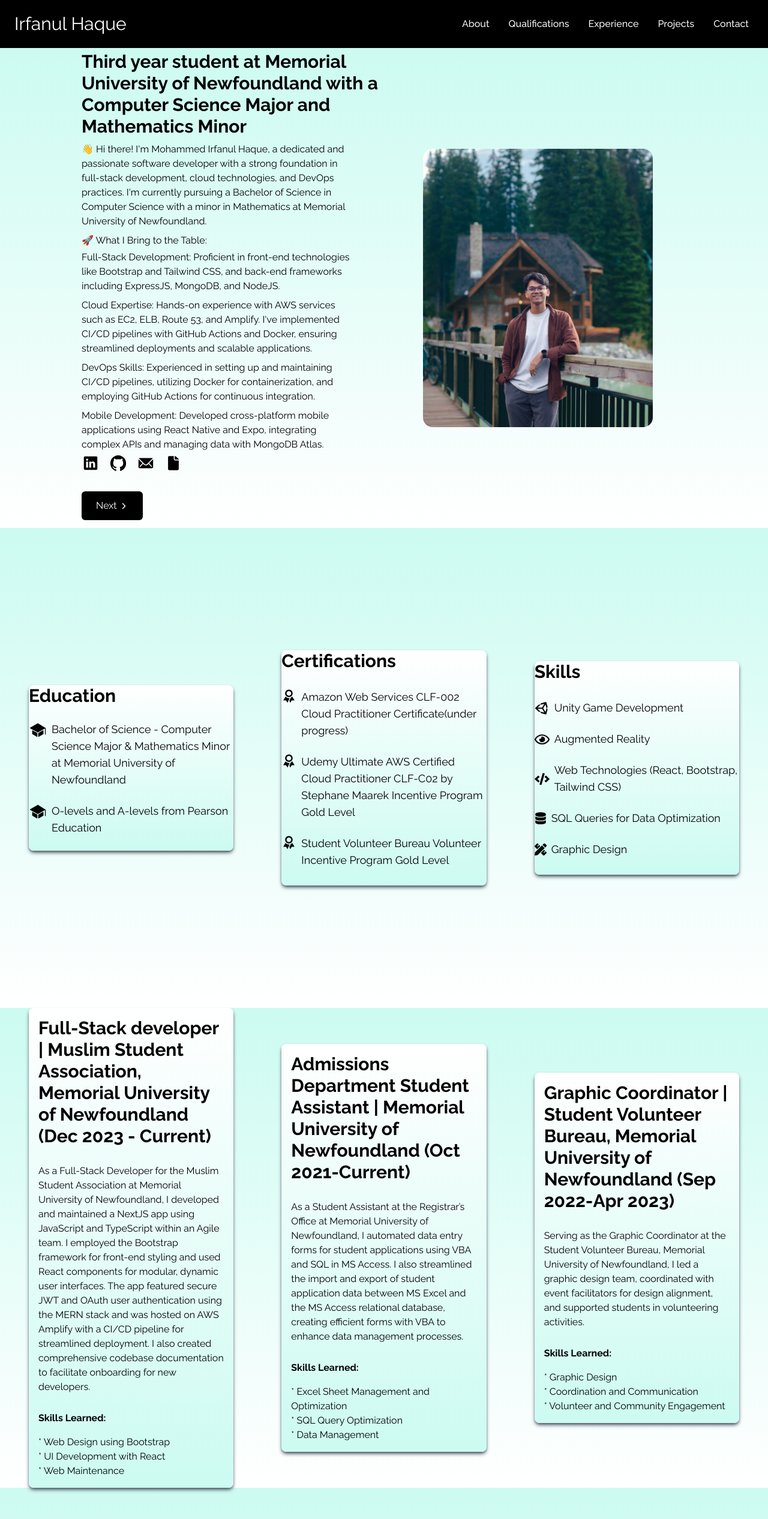
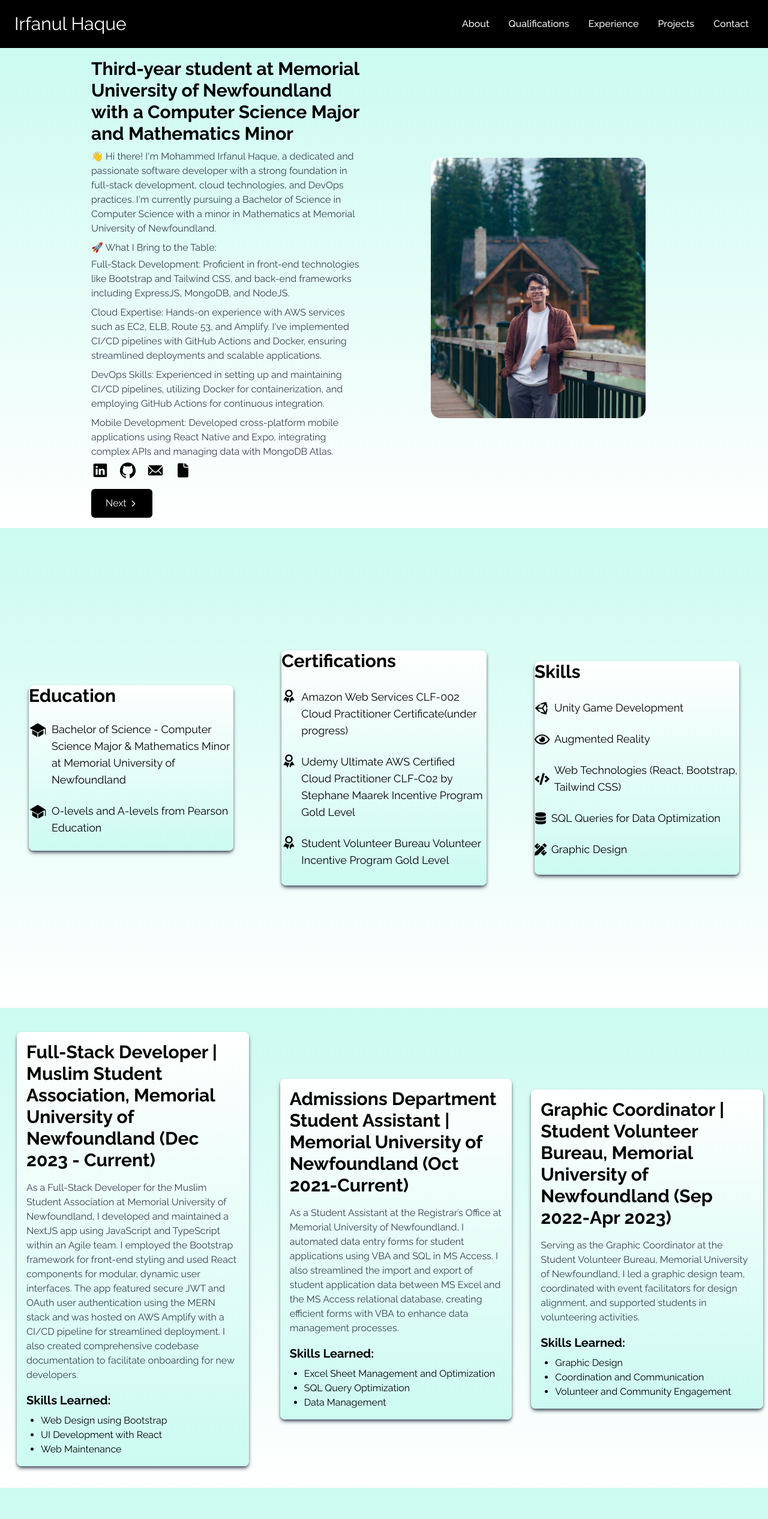
Before and after one commit to Irfanul383/portfolio_website, a React (Create React App) app: page / in a window 1280 px wide. Shown: the top 2532 px of the page at 60% size. Built offline with nearby package versions, Linux system fonts and the light colour scheme.

Commit message:
fixed page overlapping bugs

```diff
--- a/src/components/About.jsx
+++ b/src/components/About.jsx
@@ -12,46 +12,46 @@ const About = () => {
   return (
     <div
       name="About"
-      className="h-screen w-full bg-gradient-to-b from-teal-100 to-white"
+      className="min-h-screen w-full bg-gradient-to-b from-teal-100 to-white flex flex-col justify-center"
     >
-      <div className="max-w-screen-lg mx-auto flex flex-col items-center justify-center h-full px4 md:flex-row">
-        <div className="flex flex-col px-2 justify-center h-full">
-          <h2 className="text-3xl sm:text-3xl font-bold">
-            Third year student at Memorial University of Newfoundland with a
+      <div className="max-w-screen-lg mx-auto flex flex-col items-center justify-center px-4 md:flex-row md:space-x-8">
+        <div className="flex flex-col px-2 py-4 md:py-0 justify-center text-center md:text-left">
+          <h2 className="text-2xl sm:text-3xl font-bold">
+            Third-year student at Memorial University of Newfoundland with a
             Computer Science Major and Mathematics Minor
           </h2>
-          <p className="text-grey-700 py-2 max-w-md">
+          <p className="text-gray-700 py-2 max-w-md">
             👋 Hi there! I'm Mohammed Irfanul Haque, a dedicated and passionate
             software developer with a strong foundation in full-stack
             development, cloud technologies, and DevOps practices. I'm currently
             pursuing a Bachelor of Science in Computer Science with a minor in
             Mathematics at Memorial University of Newfoundland.
           </p>
-          <p className="text-grey-700  max-w-md">
+          <p className="text-gray-700 max-w-md">
             🚀 What I Bring to the Table:
           </p>
-          <p className="text-grey-700 py-1 max-w-md">
+          <p className="text-gray-700 py-1 max-w-md">
             Full-Stack Development: Proficient in front-end technologies like
             Bootstrap and Tailwind CSS, and back-end frameworks including
-            ExpressJS, MongoDB, and NodeJS.{" "}
+            ExpressJS, MongoDB, and NodeJS.
           </p>
-          <p className="text-grey-700 py-1 max-w-md">
+          <p className="text-gray-700 py-1 max-w-md">
             Cloud Expertise: Hands-on experience with AWS services such as EC2,
             ELB, Route 53, and Amplify. I've implemented CI/CD pipelines with
             GitHub Actions and Docker, ensuring streamlined deployments and
             scalable applications.
           </p>
-          <p className="text-grey-700 py-1 max-w-md">
+          <p className="text-gray-700 py-1 max-w-md">
             DevOps Skills: Experienced in setting up and maintaining CI/CD
             pipelines, utilizing Docker for containerization, and employing
             GitHub Actions for continuous integration.
           </p>
-          <p className="text-grey-700 py-1 max-w-md">
+          <p className="text-gray-700 py-1 max-w-md">
             Mobile Development: Developed cross-platform mobile applications
             using React Native and Expo, integrating complex APIs and managing
             data with MongoDB Atlas.
           </p>
-          <div className="flex space-x-4">
+          <div className="flex space-x-4 justify-center md:justify-start">
             {/* LinkedIn */}
             <a
               href="https://www.linkedin.com/in/irfanh383/"
@@ -62,7 +62,6 @@ const About = () => {
                 size={30}
                 className="text-black hover:text-teal-600 cursor-pointer"
               />
-              <span className="text-gray-700 font-bold ml-1"></span>
             </a>
 
             {/* GitHub */}
@@ -75,7 +74,6 @@ const About = () => {
                 size={30}
                 className="text-black hover:text-teal-600 cursor-pointer"
               />
-              <span className="text-gray-700 font-bold ml-1"></span>
             </a>
 
             {/* Email */}
@@ -84,7 +82,6 @@ const About = () => {
                 size={30}
                 className="text-black hover:text-teal-600 cursor-pointer"
               />
-              <span className="text-gray-700 font-bold ml-1"></span>
             </a>
 
             {/* Resume PDF */}
@@ -97,11 +94,10 @@ const About = () => {
                 size={30}
                 className="text-black hover:text-teal-600 cursor-pointer"
               />
-              <span className="text-gray-700 font-bold ml-1"></span>
             </a>
           </div>
-          <div>
-            <button className="group w-fit px-6 py-3 my-2 flex items-center rounded-md bg-black text-white cursor-pointer">
+          <div className="mt-4">
+            <button className="group w-fit px-6 py-3 flex items-center rounded-md bg-black text-white cursor-pointer">
               Next
               <span className="group-hover:rotate-90 duration-200">
                 <IoIosArrowForward size={15} className="ml-1" />
--- a/src/components/Experience.jsx
+++ b/src/components/Experience.jsx
@@ -4,16 +4,16 @@ const Experience = () => {
   return (
     <div
       name="Experience"
-      className="w-full bg-gradient-to-b from-teal-100 to-white md:h-screen mt-5 mb-5 md:mt-0 md:mb-0"
+      className="w-full bg-gradient-to-b from-teal-100 to-white py-10 md:h-screen  mt-5 mb-5 md:mt-0 md:mb-0"
     >
-      <div className="max-w-screen-2xl mx-auto flex flex-col items-center justify-center h-full px-2 md:flex-row md:space-y-0 space-y-10">
+      <div className="max-w-screen-2xl mx-auto flex flex-col items-center justify-center px-2 space-y-10 md:space-y-0 md:space-x-8 md:flex-row">
         {/* Experience Section 1 */}
-        <div className="Experience-section bg-gradient-to-b from-white to-teal-100 mx-10 shadow-md shadow-gray-600 rounded-lg duration-200  md:w-1/3">
-          <h2 className="text-2xl m-4 sm:text-3xl font-bold">
-            Full-Stack developer | Muslim Student Association, Memorial
+        <div className="Experience-section bg-gradient-to-b from-white to-teal-100 shadow-md shadow-gray-600 rounded-lg duration-200 w-full md:w-1/3 mx-5 p-4">
+          <h2 className="text-2xl sm:text-3xl font-bold mb-4">
+            Full-Stack Developer | Muslim Student Association, Memorial
             University of Newfoundland (Dec 2023 - Current)
           </h2>
-          <div className="m-4 text-grey-700 py-3">
+          <div className="text-gray-700 mb-4">
             <p>
               As a Full-Stack Developer for the Muslim Student Association at
               Memorial University of Newfoundland, I developed and maintained a
@@ -26,22 +26,22 @@ const Experience = () => {
               documentation to facilitate onboarding for new developers.
             </p>
           </div>
-          <div className="skills-learned">
-            <h3 className="m-4 text-1xl font-bold">Skills Learned:</h3>
-            <ul className="m-4">
-              <li>* Web Design using Bootstrap</li>
-              <li>* UI Development with React</li>
-              <li>* Web Maintenance</li>
+          <div>
+            <h3 className="text-xl font-bold mb-2">Skills Learned:</h3>
+            <ul className="list-disc pl-6">
+              <li>Web Design using Bootstrap</li>
+              <li>UI Development with React</li>
+              <li>Web Maintenance</li>
             </ul>
           </div>
         </div>
         {/* Experience Section 2 */}
-        <div className="Experience-section bg-gradient-to-b from-white to-teal-100 mx-10 shadow-md shadow-gray-600 rounded-lg duration-200 md:w-1/3">
-          <h2 className="text-2xl m-4 sm:text-3xl font-bold">
+        <div className="Experience-section bg-gradient-to-b from-white to-teal-100 shadow-md shadow-gray-600 rounded-lg duration-200 w-full md:w-1/3 mx-5 p-4">
+          <h2 className="text-2xl sm:text-3xl font-bold mb-4">
             Admissions Department Student Assistant | Memorial University of
             Newfoundland (Oct 2021-Current)
           </h2>
-          <div className="m-4 text-grey-700 py-3">
+          <div className="text-gray-700 mb-4">
             <p>
               As a Student Assistant at the Registrar’s Office at Memorial
               University of Newfoundland, I automated data entry forms for
@@ -51,22 +51,22 @@ const Experience = () => {
               efficient forms with VBA to enhance data management processes.
             </p>
           </div>
-          <div className="skills-learned">
-            <h3 className="m-4 text-1xl font-bold">Skills Learned:</h3>
-            <ul className="m-4">
-              <li>* Excel Sheet Management and Optimization</li>
-              <li>* SQL Query Optimization</li>
-              <li>* Data Management</li>
+          <div>
+            <h3 className="text-xl font-bold mb-2">Skills Learned:</h3>
+            <ul className="list-disc pl-6">
+              <li>Excel Sheet Management and Optimization</li>
+              <li>SQL Query Optimization</li>
+              <li>Data Management</li>
             </ul>
           </div>
         </div>
         {/* Experience Section 3 */}
-        <div className="Experience-section bg-gradient-to-b from-white to-teal-100 mx-10 shadow-md shadow-gray-600 rounded-lg duration-200 md:w-1/3">
-          <h2 className="text-2xl m-4 sm:text-3xl font-bold">
+        <div className="Experience-section bg-gradient-to-b from-white to-teal-100 shadow-md shadow-gray-600 rounded-lg duration-200 w-full md:w-1/3 mx-5 p-4">
+          <h2 className="text-2xl sm:text-3xl font-bold mb-4">
             Graphic Coordinator | Student Volunteer Bureau, Memorial University
             of Newfoundland (Sep 2022-Apr 2023)
           </h2>
-          <div className="m-4 text-grey-700 py-3">
+          <div className="text-gray-700 mb-4">
             <p>
               Serving as the Graphic Coordinator at the Student Volunteer
               Bureau, Memorial University of Newfoundland, I led a graphic
@@ -74,12 +74,12 @@ const Experience = () => {
               alignment, and supported students in volunteering activities.
             </p>
           </div>
-          <div className="skills-learned">
-            <h3 className="m-4 text-1xl font-bold">Skills Learned:</h3>
-            <ul className="m-4">
-              <li>* Graphic Design</li>
-              <li>* Coordination and Communication</li>
-              <li>* Volunteer and Community Engagement</li>
+          <div>
+            <h3 className="text-xl font-bold mb-2">Skills Learned:</h3>
+            <ul className="list-disc pl-6">
+              <li>Graphic Design</li>
+              <li>Coordination and Communication</li>
+              <li>Volunteer and Community Engagement</li>
             </ul>
           </div>
         </div>
--- a/src/components/Projects.jsx
+++ b/src/components/Projects.jsx
@@ -5,7 +5,7 @@ import "slick-carousel/slick/slick-theme.css";
 import "../custom.css";
 import ProjectVideo1 from "../assets/CigsCounter Sample video.mp4";
 import ProjectVideo2 from "../assets/Traffic jumper sample video.mp4";
-import ProjectVideo3 from "../assets/Traffic jumper sample video.mp4";
+//import ProjectVideo3 from "../assets/Traffic jumper sample video.mp4";
 import ProjectVideo4 from "../assets/User_review_website.mp4";
 import ProjectVideo5 from "../assets/AI Assignment 1.mkv";
 import ProjectVideo6 from "../assets/AI Assignment 2.mkv";
@@ -111,7 +111,7 @@ const Projects = () => {
   return (
     <div
       name="Projects"
-      className="w-full bg-gradient-to-b from-teal-100 to-white md:h-screen"
+      className="w-full bg-gradient-to-b from-teal-100 to-white py-10 md:h-screen  mt-5 mb-5 md:mt-0 md:mb-0"
     >
       <div className="max-w-screen-2xl p-4 mx-auto w-full h-full flex flex-col md:flex-row justify-center items-center md:justify-between md:max-w-screen-2xl sm:max-w-screen-sm">
         {/* Personal Projects Section */}
@@ -119,7 +119,7 @@ const Projects = () => {
           <p className="text-3xl font-bold">Personal Projects</p>
           <Slider {...settings}>
             {personalProjects.map(({ id, src, githubUrl, description }) => (
-              <div key={id} className="p-3">
+              <div key={id} className="p-4">
                 <div className="shadow-md shadow-gray-600 rounded-lg">
                   <video
                     src={src}
--- a/src/components/Qualifications.jsx
+++ b/src/components/Qualifications.jsx
@@ -12,9 +12,10 @@ const Qualifications = () => {
   return (
     <div
       name="Qualifications"
-      className="w-full bg-gradient-to-b from-teal-100 to-white md:h-screen mt-5 mb-5 md:mt-0 md:mb-0"
+      className="w-full bg-gradient-to-b from-teal-100 to-white py-10 md:h-screen  mt-5 mb-5 md:mt-0 md:mb-0"
     >
       <div className="max-w-screen-2xl mx-auto flex flex-col items-center justify-center h-full px-2 md:flex-row md:space-y-0 space-y-10">
+        {/* Qualification Section 1 */}
         <div className="Education-section bg-gradient-to-b from-white to-teal-100 mx-10 shadow-md shadow-gray-600 rounded-lg duration-200  md:w-1/3">
           <h2 className="text-2xl sm:text-3xl font-bold">Education</h2>
           <div className="text-grey-700 py-3">
```
Also changed, not shown: 5 other files (tests, documents, lock files or other folders).
